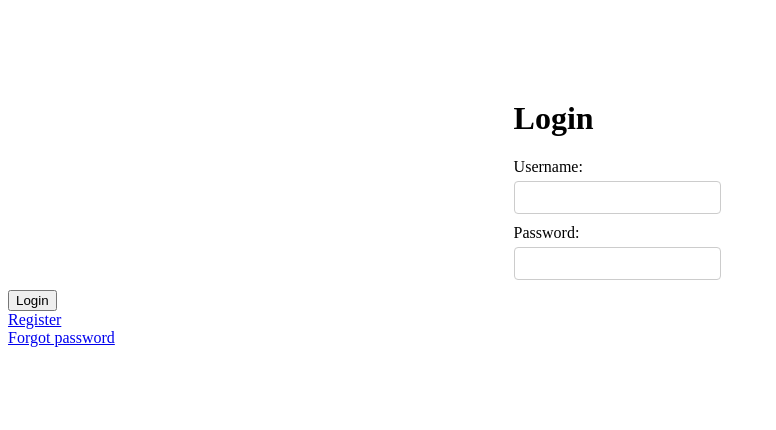
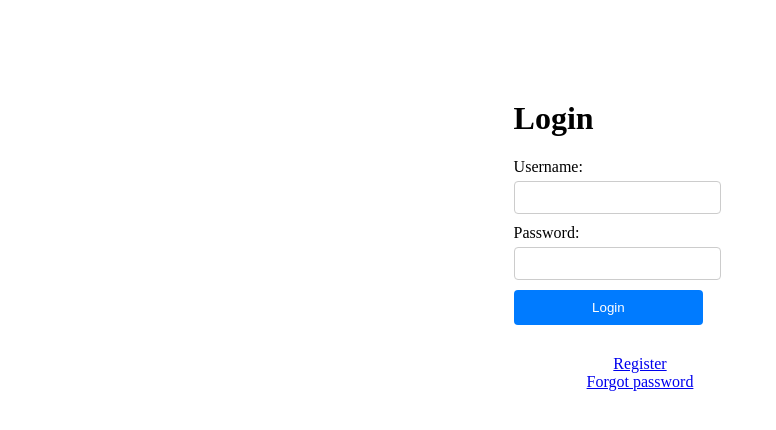
Before and after one commit to TRxTech/ChatApp, a PHP site: page /views/login.php in a window 1280 px wide. Shown: the top 430 px of the page, without its empty margins (0-776 px from the left). Run offline with PHP 8.4, Linux system fonts and the light colour scheme.

Commit message:
login.css updated

```diff
--- a/styles/login.css
+++ b/styles/login.css
@@ -1,4 +1,3 @@
-
 h1 {
     margin-top: 100px;
     margin-left: 40%;
@@ -32,3 +31,27 @@ h1 {
     border: 1px solid #ccc;
     border-radius: 4px;
   }
+
+  button[type="submit"] {
+    width: 15%;
+    padding: 10px;
+    background-color: #007bff;
+    margin-left: 40%;
+    color: #fff;
+    border: none;
+    border-radius: 4px;
+    cursor: pointer;
+  }
+
+  button[type="submit"]:hover {
+    background-color: #0056b3;
+  }
+
+  #error-message {
+    margin-left: 40%;
+  }
+
+  .reg_fg_login {
+    margin: 30px 0px;
+    text-align: center;
+  }
```
